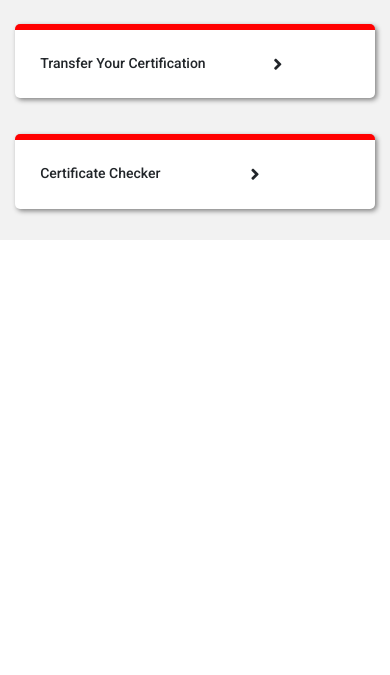
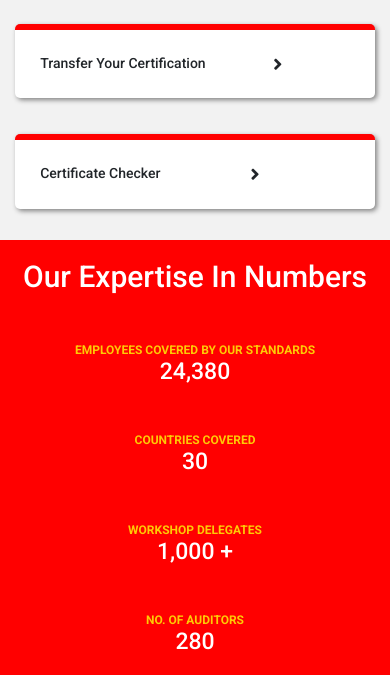
Before and after one commit to muhammadawaisshaikh/Citrix-Web, a PHP site: page / in a window 390 px wide. Shown: the part 1631-2306 px from the top of the page. Before the commit the page ends 1871 px from the top, so only its background shows below. Run offline with PHP 8.4, Linux system fonts and the light colour scheme; some libraries are stand-ins or nearby versions.

Commit message:
number section done with responsive

```diff
--- a/css/style.css
+++ b/css/style.css
@@ -376,6 +376,46 @@ a{
     margin: auto;
 }
 
+.number
+{
+    text-align: center;
+    background-color: red;
+    padding: 3% 0;
+}
+
+.number h3
+{
+    font-size: 30px;
+    color: white;
+
+}
+
+.number .main
+{
+    border-right: 1px solid #22bdbf;
+}
+
+.number .main.no-border
+{
+    border-right: 0;
+}
+
+.number .main h6
+{
+    color: var(--golden);
+    font-size: 12px;
+    font-weight: 700;
+}
+
+.number .main h4
+{
+    color: white;
+    font-size: 23px;
+}
+
+
+
+
 
 
 
@@ -524,6 +564,15 @@ a{
 @media screen and (max-width: 600px)
 {
 
+.number
+{
+    padding: 5% 0;
+}
+
+.number .main
+{
+    border-right: 0;
+}
 
 
 }
--- a/index.html
+++ b/index.html
@@ -171,6 +171,48 @@
         </div>
     </section>
 
+    <section>
+        <div class="number">
+            <div class="container">
+                <div class="row">
+
+                    <div class="col-12">
+                        <h3>Our Expertise In Numbers</h3>
+                    </div>
+
+                    <div class="col-md-3 col-12 pt-5">
+                        <div class="main">
+                            <h6>EMPLOYEES COVERED BY OUR STANDARDS</h6>
+                            <h4>24,380</h4>
+                        </div>
+                    </div>
+
+                    <div class="col-md-3 col-12 pt-5">
+                        <div class="main">
+                            <h6>COUNTRIES COVERED</h6>
+                            <h4>30</h4>
+                        </div>
+                    </div>
+
+                    <div class="col-md-3 col-12 pt-5">
+                       <div class="main">
+                            <h6>WORKSHOP DELEGATES</h6>
+                            <h4>1,000 +</h4>
+                       </div>
+                    </div>
+
+                    <div class="col-md-3 col-12 pt-5">
+                        <div class="main no-border">
+                            <h6>NO. OF AUDITORS</h6>
+                            <h4>280</h4>
+                        </div>
+                    </div>
+
+                </div>
+            </div>
+        </div>
+    </section>
+
 
 
 
```
